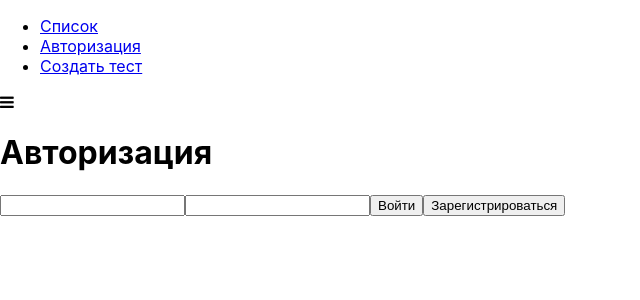
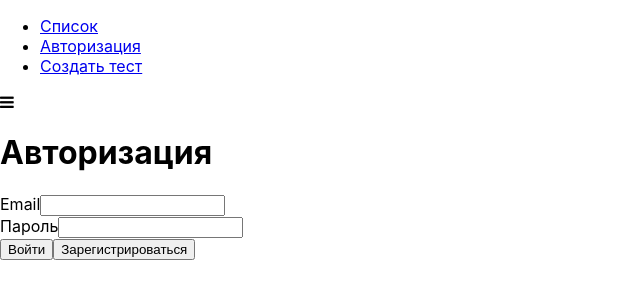
Before and after one commit to Dante040591/react-quiz, a React app: page /auth in a window 1280 px wide. Shown: the top 300 px of the page, without its empty margins (0-640 px from the left). Built offline with nearby package versions, Linux system fonts and the light colour scheme.

Commit message:
Добавил компонент Input, сделал конфиг для компонента Input

```diff
--- /dev/null
+++ b/src/components/UI/Input/Input.css
@@ -0,0 +1,31 @@
+.Input {
+    margin-bottom: 15px;
+}
+
+.Input label {
+    margin-bottom: 3px;
+    padding: 0;
+    display: block;
+    font-weight: bold;
+}
+
+.Input input {
+    display: block;
+    box-sizing: border-box;
+    border: 1px solid #3bebebe;
+    padding: 7px;
+    margin: 0 0 5px;
+    outline: none;
+    width: 100%;
+    transition: all 300ms ease-in-out;
+}
+
+.Input span {
+    color: #f01f30;
+    font-size: 12px;
+    font-weight: bold;
+}
+
+.Input.invalid label {
+    color: #f01f30;
+}
--- /dev/null
+++ b/src/components/UI/Input/Input.js
@@ -0,0 +1,38 @@
+import React from 'react';
+import classes from './Input.css';
+
+function isInvalid({valid, touched, shouldValidate}) {
+  return !valid && shouldValidate && touched;
+}
+
+const Input = (props) => {
+  const inputType = props.type  || 'text';
+  const cls = [classes.Input];
+  const htmlFor = `${inputType}-${Math.random()}`;
+
+  if (isInvalid(props)) {
+    cls.push(classes.invalid);
+  }
+
+  return (
+    <div className={cls.join(' ')}>
+      <label htmlFor={htmlFor}>
+        {props.label}
+      </label>
+      <input
+        id={htmlFor}
+        type={inputType}
+        value={props.value}
+        onChange={props.onChange}
+      />
+
+      {
+        isInvalid(props)
+        ? <span>{props.errorMessage}</span> || 'Введите верно значение'
+        : null
+      }
+    </div>
+  )
+};
+
+export default Input;
--- a/src/containers/Auth/Auth.js
+++ b/src/containers/Auth/Auth.js
@@ -1,8 +1,39 @@
 import React, {Component} from 'react';
 import classes from './Auth.css';
 import Button from '../../components/UI/Button/Button';
+import Input from '../../components/UI/Input/Input';
 
 export default class Auth extends Component {
+
+  state = {
+    formControls: {
+      email: {
+        value: '',
+        type: 'email',
+        label: 'Email',
+        errorMessage: 'Введите корректный email',
+        valid: 'false',
+        touched: 'false',
+        validation: {
+          required: true,
+          email: true
+        }
+      },
+      password: {
+        value: '',
+        type: 'password',
+        label: 'Пароль',
+        errorMessage: 'Введите корректный пароль',
+        valid: 'false',
+        touched: 'false',
+        validation: {
+          required: true,
+          minLength: 6
+        }
+      },
+    }
+  };
+
   loginHandler() {
 
   }
@@ -13,6 +44,30 @@ export default class Auth extends Component {
 
   submitHandler(e) {
     e.preventDefault();
+  }
+
+  onChangeHandler(event) {
+    console.log(event.target.value);
+  }
+
+  renderInputs() {
+    return Object.keys(this.state.formControls).map((controlName, index) => {
+      const control = this.state.formControls[controlName];
+
+      return (
+        <Input
+          key={controlName + index}
+          type={control.type}
+          value={control.value}
+          valid={control.valid}
+          touched={control.touched}
+          label={control.label}
+          shouldValidate={!!control.validation}
+          errorMessage={control.errorMessage}
+          onChange={(event) => this.onChangeHandler(event)}
+        />
+      )
+    });
   }
 
 
@@ -26,8 +81,8 @@ export default class Auth extends Component {
             action=""
             className={classes.AuthForm}
           >
-            <input type="text"/>
-            <input type="text"/>
+
+            {this.renderInputs()}
 
             <Button
               type="success"
```
